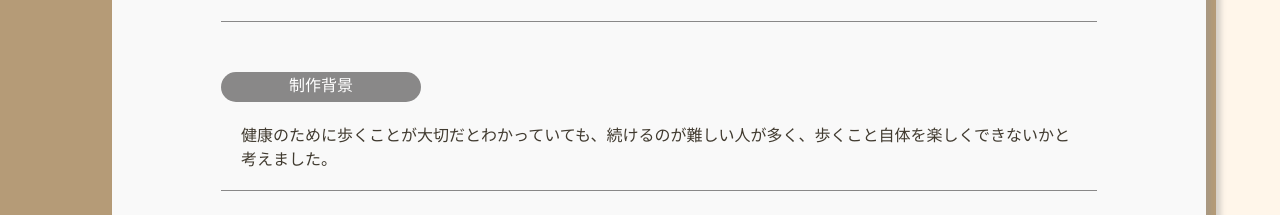
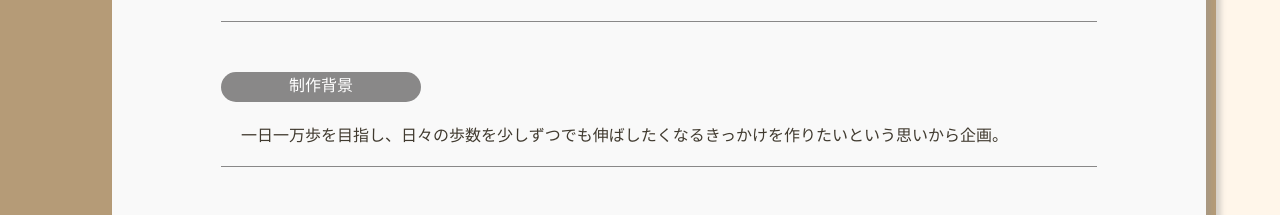
Before and after one commit to KawakamiAyaka/portfolio-ver.3, a Next.js app: page /Rihlar in a window 1280 px wide. Shown: the part 1205-1420 px from the top of the page. Built offline with nearby package versions, Linux system fonts and the light colour scheme; a web font is replaced by a local one.

Commit message:
Rihlarの制作背景の修正

```diff
--- a/src/app/Rihlar/page.tsx
+++ b/src/app/Rihlar/page.tsx
@@ -51,7 +51,7 @@ export default function WorksTemplate() {
                         />
                         <More
                             title="制作背景"
-                            text="健康のために歩くことが大切だとわかっていても、続けるのが難しい人が多く、歩くこと自体を楽しくできないかと考えました。"
+                            text="一日一万歩を目指し、日々の歩数を少しずつでも伸ばしたくなるきっかけを作りたいという思いから企画。"
                         />
                         <More
                             title="制作期間"
```
